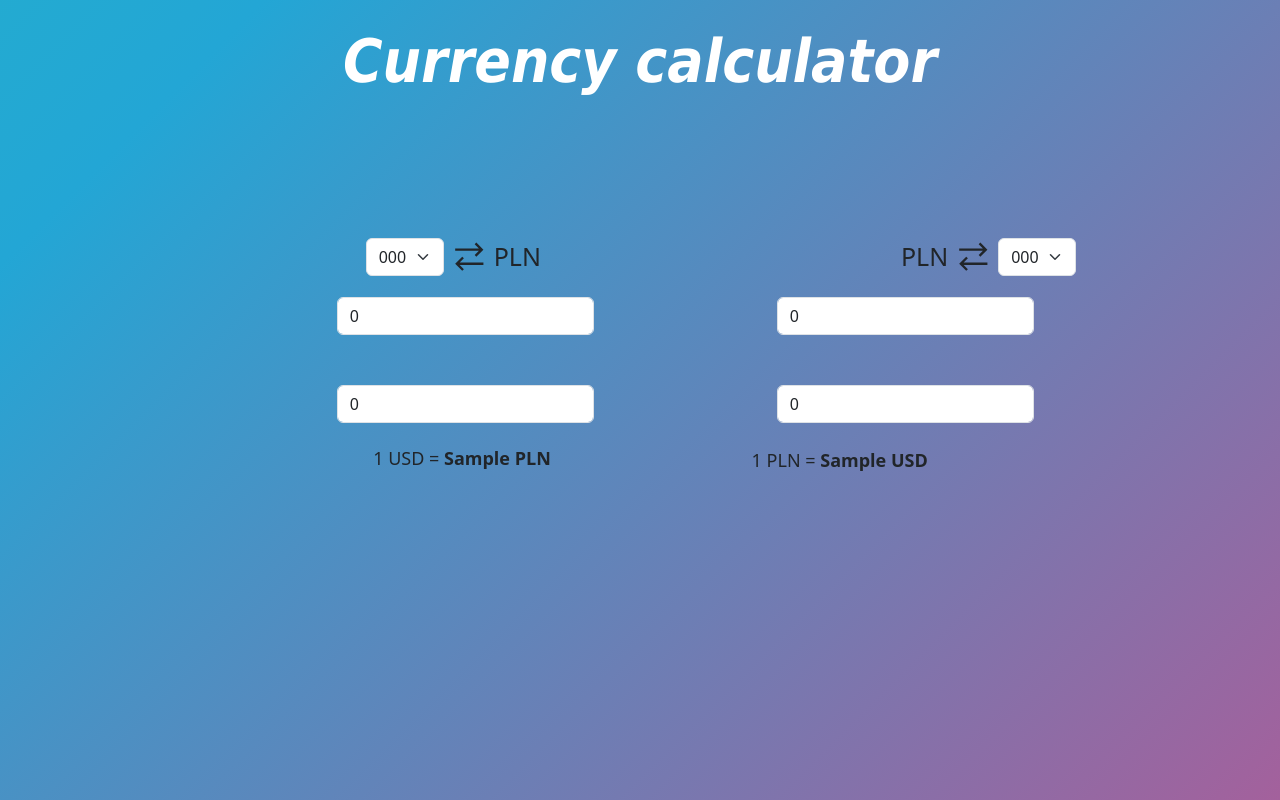
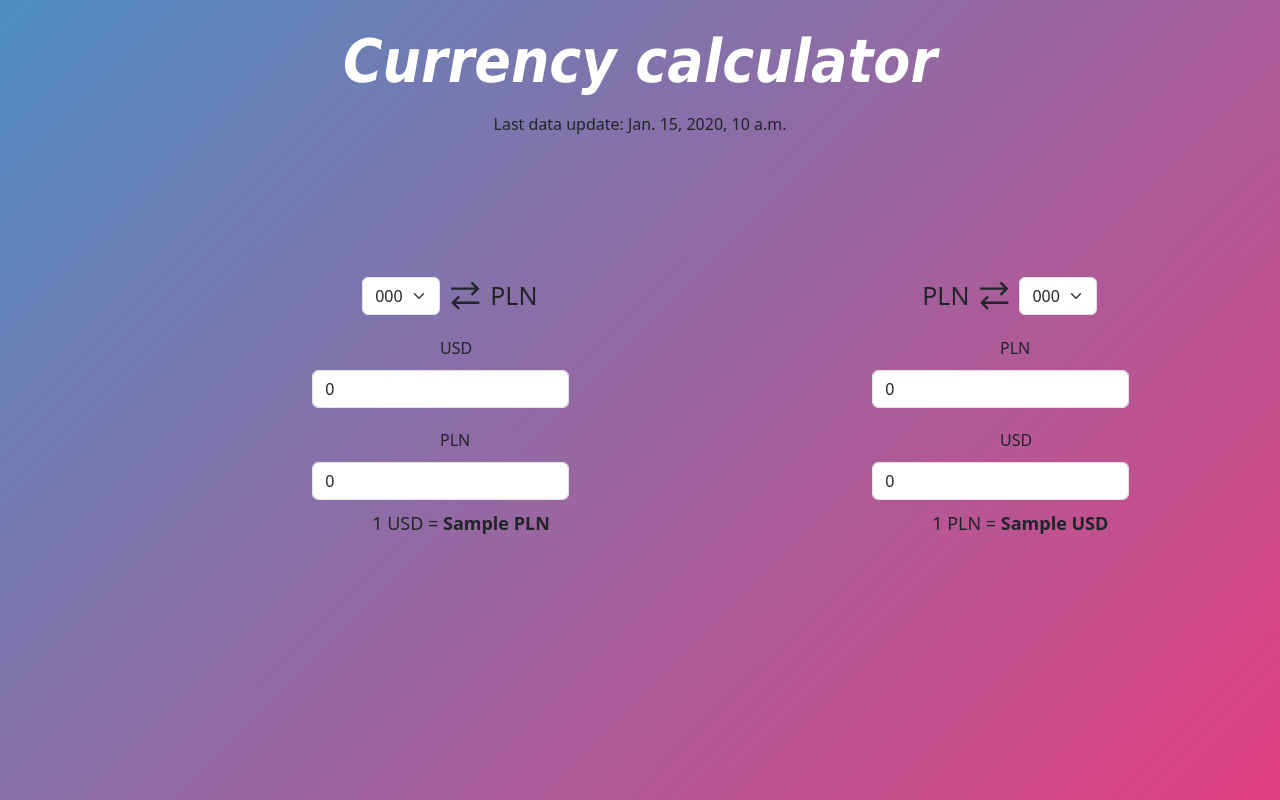
Before and after one commit to wozniakos10/Currency_converter, a Django app: template currency/currency_app/templates/base.html in a window 1280 px wide. Run offline with Django 4.2, Linux system fonts and the light colour scheme; the template is opened without the code that fills it: most values are stand-ins (such as "Sample title", 1, 10 or a date in 2020).

```diff
--- a/currency/currency/settings.py
+++ b/currency/currency/settings.py
@@ -38,7 +38,7 @@ INSTALLED_APPS = [
     "django.contrib.sessions",
     "django.contrib.messages",
     "django.contrib.staticfiles",
-    "currency_app.apps.CurrencyAppConfig"
+    "currency_app.apps.CurrencyAppConfig",
 ]
 
 MIDDLEWARE = [
--- a/currency/currency_app/static/currency_app/script.js
+++ b/currency/currency_app/static/currency_app/script.js
@@ -1,12 +1,12 @@
+// $ functions to update proper input value after change other
 function other_pln_l (price_list, other_value) {
 
     let e = document.getElementById("first_select");
     let idx = e.options[e.selectedIndex].value;
     let multiplier = price_list[idx]
     other_value *= multiplier
-    let result = other_value.toFixed(4)
 
-    document.getElementsByName('pln_l')[0].value = result
+    document.getElementById('pln_l').value = other_value.toFixed(4)
 
 }
 
@@ -16,9 +16,8 @@ function pln_other_l (price_list,pln_value) {
     let idx = e.options[e.selectedIndex].value;
     let multiplier = price_list[idx]
     pln_value /= multiplier
-    let result = pln_value.toFixed(4)
 
-    document.getElementsByName('other_l')[0].value = result
+    document.getElementById('other_l').value = pln_value.toFixed(4)
 
 
 }
@@ -29,9 +28,8 @@ function other_pln_r (price_list, other_value) {
     let idx = e.options[e.selectedIndex].value;
     let multiplier = price_list[idx]
     other_value *= multiplier
-    let result = other_value.toFixed(4)
 
-    document.getElementsByName('pln_r')[0].value = result
+    document.getElementById('pln_r').value = other_value.toFixed(4)
 
 }
 
@@ -43,7 +41,7 @@ function pln_other_r (price_list, pln_value) {
     pln_value /= multiplier
     let result = pln_value.toFixed(4)
 
-    document.getElementsByName('other_r')[0].value = result
+    document.getElementById('other_r').value = result
 
 }
 
@@ -51,16 +49,33 @@ function pln_other_r (price_list, pln_value) {
 function update_sell(price_list){
 //     Updating value after change select
 
-let other_value = document.getElementsByName('other_l')[0].value
-other_pln_l(price_list,other_value)
-
+let other_value = document.getElementById('other_l').value;
+other_pln_l(price_list,other_value);
+let elem = document.getElementById('first_label');
+let label = document.getElementById('label_one');
+let e = document.getElementById("first_select");
+let idx = e.options[e.selectedIndex].value;
+let name = e.options[e.selectedIndex].text;
+   // Formatting sring
+elem.innerHTML=  '1 ' + name + ' = ' + "<b>"+ price_list[idx].toFixed(4) +' PLN' + "</b>";
+label.innerHTML = name;
 }
 
 
 function update_buy(price_list){
     //     Updating value after change select
 
-    let pln_value = document.getElementsByName('pln_r')[0].value
+    let pln_value = document.getElementById('pln_r').value
     pln_other_r(price_list,pln_value)
 
+    let elem = document.getElementById('second_label');
+    let e = document.getElementById("second_select");
+    let idx = e.options[e.selectedIndex].value;
+    let name = e.options[e.selectedIndex].text;
+    let label = document.getElementById('label_two');
+
+    // Formatting sring
+    elem.innerHTML=  '1 PLN = ' + "<b>" + (1/ price_list[idx]).toFixed(3) + ' ' + name + "</b>" ;
+    label.innerHTML = name;
+
 }
--- a/currency/currency_app/static/currency_app/style.css
+++ b/currency/currency_app/static/currency_app/style.css
@@ -1,7 +1,7 @@
 body {
 background: linear-gradient(-45deg, #ee7752, #e73c7e, #23a6d5, #23d5ab);
 background-size: 400% 400%;
-animation: gradient 60s ease infinite;
+animation: gradient  40s ease infinite;
 height: 100vh;
 }
 
@@ -36,28 +36,10 @@ h1
 
 }
 
-#left_input {
-    margin-left: calc(100% / 3.8);
-
-
-    margin-right: 0px;
-}
-
-#right_input {
-    margin-left: calc(100% / 7);
-
-
-}
 
 
 
-.input_one_line {
 
-    display: flex;
-    margin-bottom: 50px;
-    margin-top:0px;
-
-}
 .center {
 
   display: flex;
--- a/currency/currency_app/templates/base.html
+++ b/currency/currency_app/templates/base.html
@@ -12,11 +12,14 @@
 </head>
 
 <body>
+        <h1 class="header">Currency calculator</h1>
+        <div style="text-align: center">
+            <p>Last data update: {{effective_date}}</p>
 
-        <h1 class="header">Currency calculator</h1>
-
+        </div>
 <div style="margin-bottom: 130px;"></div>
-<div class="center" style="width: 900px; height: 60px; margin-left: calc(100% / 3.5); margin-bottom: 10px; margin-top: 0px; margin-right: 10px;">
+<div class="input-container" style="float:left; margin-left: calc(100%/4.1); width: 400px; height: 300px; ">
+             <div class="center" style="width: 200px; height: 60px; margin-left: 50px;margin-bottom: 10px; margin-top: 0px; margin-right: 10px;">
 
     <select class="form-select" id="first_select" aria-label="Default select example",  style="width:auto;margin-right: 10px; " oninput="update_sell({{sell_list}})">
    {% for code,number in zip_object %}
@@ -27,52 +30,67 @@
     <svg xmlns="http://www.w3.org/2000/svg" fill="none"  width="30" height="30" viewBox="0 0 17 17" aria-hidden="true" class="miscellany___StyledIconSwap-sc-1r08bla-1 fZJuOo"><path fill="currentColor" fill-rule="evenodd" d="M11.726 1.273l2.387 2.394H.667V5h13.446l-2.386 2.393.94.94 4-4-4-4-.94.94zM.666 12.333l4 4 .94-.94L3.22 13h13.447v-1.333H3.22l2.386-2.394-.94-.94-4 4z" clip-rule="evenodd"></path></svg>
 
     <p1 style="font-size: 25px; margin-left: 10px;">PLN</p1>
+             </div>
+
+
+           <span id="label_one" style="margin-left: calc(100%/3.13);">USD</span>
 
 
 
-    <p1 style="font-size: 25px; margin-left:calc(100% / 2.5); margin-right: 10px;">PLN</p1>
+  <div class="input-group">
+                <label>
+  <input type="number" value="0" placeholder="Enter value" class="form-control" style="width: auto; margin-top: 10px; margin-bottom: 20px;" id="other_l" oninput="other_pln_l({{sell_list}}, value)" min="0" >
+  </label></div>
 
-   <svg xmlns="http://www.w3.org/2000/svg" style="margin-right: 10px;" fill="none"  width="30" height="30" viewBox="0 0 17 17" aria-hidden="true" class="miscellany___StyledIconSwap-sc-1r08bla-1 fZJuOo"><path fill="currentColor" fill-rule="evenodd" d="M11.726 1.273l2.387 2.394H.667V5h13.446l-2.386 2.393.94.94 4-4-4-4-.94.94zM.666 12.333l4 4 .94-.94L3.22 13h13.447v-1.333H3.22l2.386-2.394-.94-.94-4 4z" clip-rule="evenodd"></path></svg>
+                   <span style="margin-left: calc(100%/3.13);">PLN</span>
 
-    <select class="form-select" id="second_select" aria-label="Default select example", id="send" style="width:auto;margin-right: 10px; " oninput="update_buy({{buy_list}})">
-   {% for code,number in zip_object2 %}
-            <option  value="{{ number }}">{{ code }} <img src="https://cdn-icons-png.flaticon.com/512/197/197571.png" height="20px" width="20px"></option>
-        {% endfor %}
-</select>
 
+  <div class="input-group">
+            <label>
+  <input type="number"  class="form-control" value="0" placeholder="Enter value" style="width: auto; margin-bottom: 10px; margin-top: 10px;" id="pln_l" min="0" oninput="pln_other_l({{sell_list}}, value)">
+  </label></div>
+    <span id ='first_label' style="font-size: 18px;margin-left: 60px; " > 1 USD = <b>{{sell_list.0}} PLN</b>  </span><br>
 
 </div>
 
 
 
-<div class="input_one_line">
-  <input type="number" value="0" placeholder="Enter value" class="form-control" style="width: auto" id="left_input", name="other_l" , oninput="other_pln_l({{sell_list}}, value)" min="0" >
+
+<!---->
 
 
-  <input type="number"  class="form-control" value="0" placeholder="Enter value" class="left_input" style="width: auto" id="right_input", name="pln_r" oninput="pln_other_r({{buy_list}}, value)" >
+<div class="input-container" style="  float:left; margin-left: calc(100%/8); width: 400px; height: 300px; ">
+             <div class="center" style="width: 240px; height: 60px; margin-left: 50px; margin-bottom: 10px; margin-top: 0px; margin-right: 10px;">
+
+       <p1 style="font-size: 25px; margin-right: 10px;">PLN</p1>
+
+   <svg xmlns="http://www.w3.org/2000/svg" style="margin-right: 10px;" fill="none"  width="30" height="30" viewBox="0 0 17 17" aria-hidden="true" class="miscellany___StyledIconSwap-sc-1r08bla-1 fZJuOo"><path fill="currentColor" fill-rule="evenodd" d="M11.726 1.273l2.387 2.394H.667V5h13.446l-2.386 2.393.94.94 4-4-4-4-.94.94zM.666 12.333l4 4 .94-.94L3.22 13h13.447v-1.333H3.22l2.386-2.394-.94-.94-4 4z" clip-rule="evenodd"></path></svg>
+
+    <select class="form-select" id="second_select" aria-label="Default select example" style="width:auto;margin-right: 10px; " oninput="update_buy({{buy_list}})">
+   {% for code,number in zip_object2 %}
+            <option  value="{{ number }}">{{ code }} <img src="https://cdn-icons-png.flaticon.com/512/197/197571.png" height="20px" width="20px"></option>
+        {% endfor %}
+</select>
+             </div>
+
+                   <span style="margin-left: calc(100%/3.13);">PLN</span>
 
 
-</div>
+  <div class="input-group">
+                <label>
+  <input type="number" value="0" placeholder="Enter value" class="form-control" style="width: auto; margin-top: 10px; margin-bottom: 20px;" id="pln_r", oninput="pln_other_r({{buy_list}}, value)" min="0" >
+  </label></div>
 
-<div class="input_one_line">
-
-  <input type="number"  class="form-control" value="0" placeholder="Enter value" style="width: auto" id="left_input", name="pln_l" min="0" oninput="pln_other_l({{sell_list}}, value)">
+           <span id="label_two" style="margin-left: calc(100%/3.13);">USD</span>
 
 
-  <input type="number"  class="form-control" value="0" placeholder="Enter value" class="left_input" style="width: auto" id="right_input" name="other_r" oninput="other_pln_r({{buy_list}}, value)" >
-
+  <div class="input-group">
+            <label>
+  <input type="number"  class="form-control" value="0" placeholder="Enter value" style="width: auto; margin-bottom: 10px; margin-top: 10px;" id="other_r" min="0" oninput="other_pln_r({{buy_list}}, value)">
+  </label></div>
+    <span id="second_label" style="font-size: 18px; margin-left: 60px;" >1 PLN = <b> {{pln_to_usd}} USD </b></span>
 
 </div>
-
-<div class="center"  style="width: 180px; height: 50px; margin-left: calc(100% / 3.43); margin-bottom: 10px; margin-top: -40px; margin-right: 10px; ">
-    <span id ='first_label' style="font-size: 18px;" > 1 USD = <b>{{sell_list.0}} PLN</b>  </span><br>
-</div>
-
-<div class="center"  style="width: 180px; height: 50px; margin-left: calc(100% / 1.703); margin-bottom: 10px; margin-top: -58px; margin-right: 10px;">
-    <span id="second_label" style="font-size: 18px;" >1 PLN = <b> {{pln_to_usd}} USD </b></span>
-</div>
-
-
 
 
 </body>
```
Also changed, not shown: currency/currency_app/views.py (+22 -17 lines).
